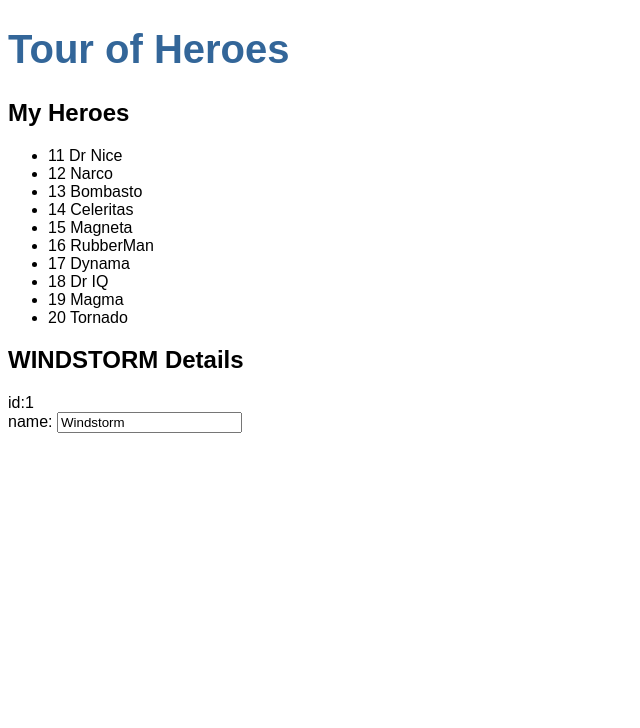
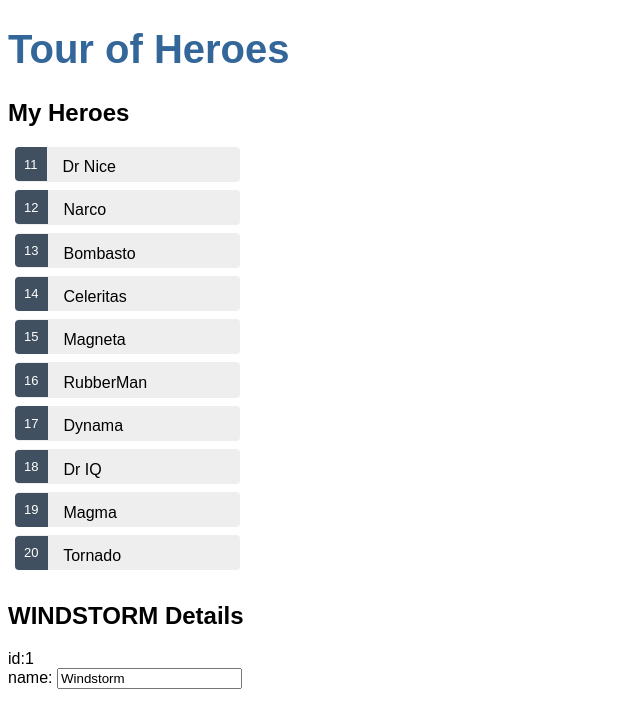
Before and after one commit to k-bialucha/angular-tour-of-heroes, an Angular app: page / in a window 1280 px wide. Shown: the top 728 px of the page, without its empty margins (0-640 px from the left). Built offline with nearby package versions, Linux system fonts and the light colour scheme.

Commit message:
PT2: Heroes component stylesheet added

```diff
--- a/src/app/heroes/heroes.component.scss
+++ b/src/app/heroes/heroes.component.scss
@@ -0,0 +1,44 @@
+/* HeroesComponent's private CSS styles */
+.heroes {
+  margin: 0 0 2em 0;
+  list-style-type: none;
+  padding: 0;
+  width: 15em;
+}
+.heroes li {
+  cursor: pointer;
+  position: relative;
+  left: 0;
+  background-color: #eee;
+  margin: 0.5em;
+  padding: 0.3em 0;
+  height: 1.6em;
+  border-radius: 4px;
+}
+.heroes li:hover {
+  color: #607d8b;
+  background-color: #ddd;
+  left: 0.1em;
+}
+.heroes li.selected {
+  background-color: #cfd8dc;
+  color: white;
+}
+.heroes li.selected:hover {
+  background-color: #bbd8dc;
+  color: white;
+}
+.heroes .badge {
+  display: inline-block;
+  font-size: small;
+  color: white;
+  padding: 0.8em 0.7em 0 0.7em;
+  background-color: #405061;
+  line-height: 1em;
+  position: relative;
+  left: -1px;
+  top: -4px;
+  height: 1.8em;
+  margin-right: 0.8em;
+  border-radius: 4px 0 0 4px;
+}
```
